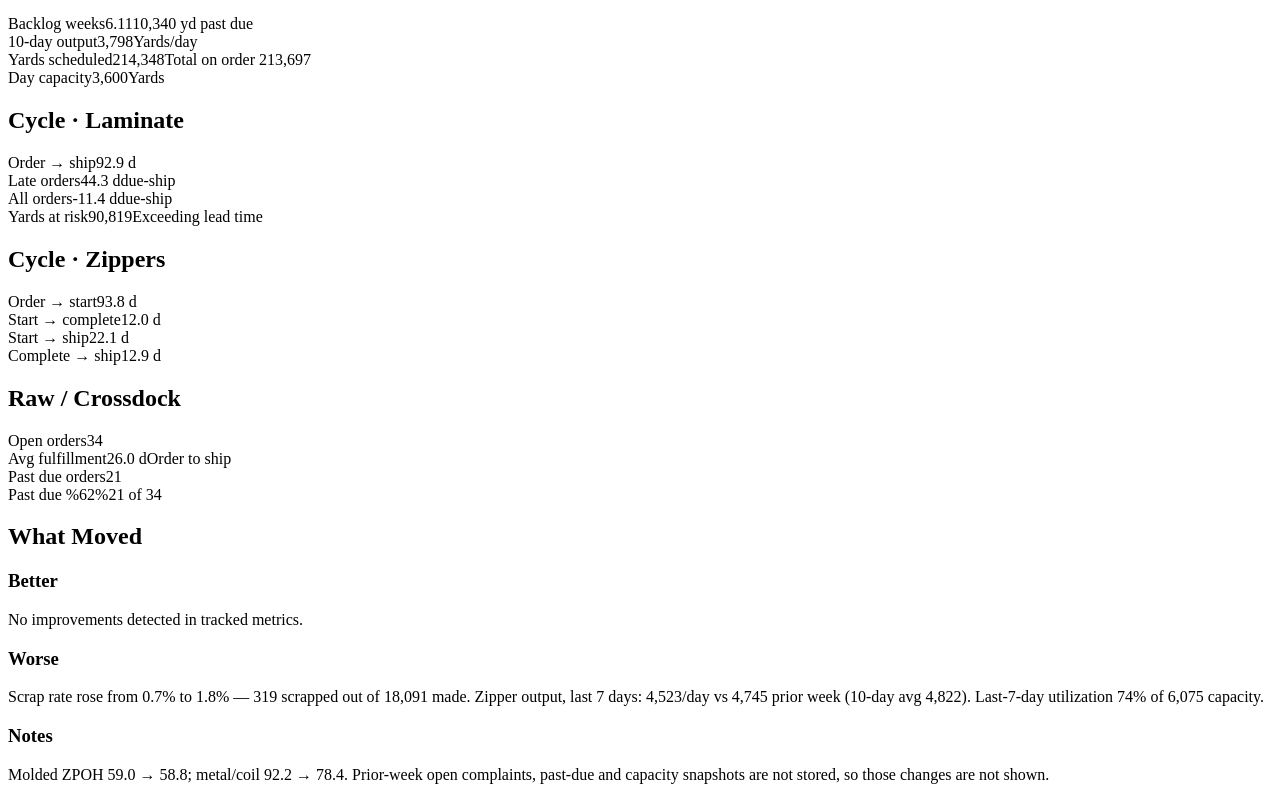
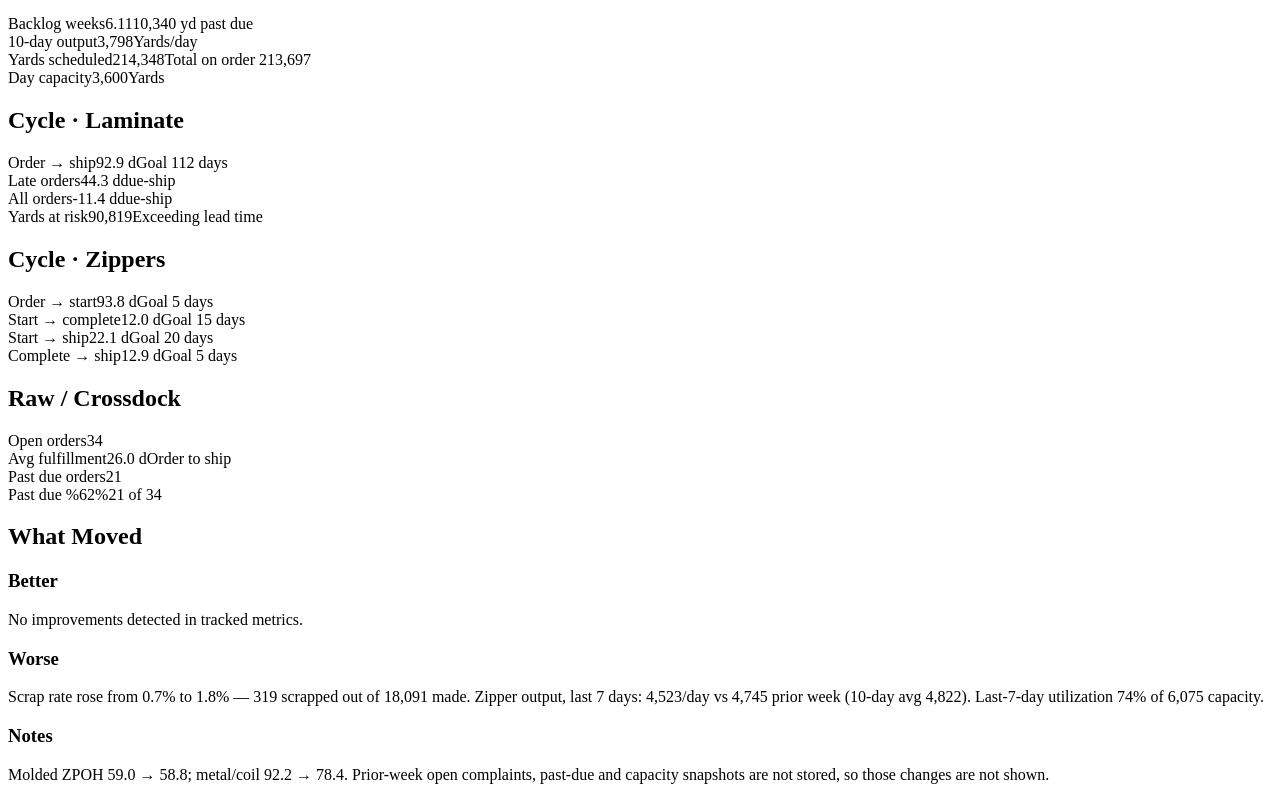
Before and after one commit to jakubt-stack/KPI, a React (Vite) app: page / in a window 1280 px wide. Shown: the part 909-1709 px from the top of the page. Built offline with nearby package versions, Linux system fonts and the light colour scheme; the HTML template or start-up script is replaced by a standard one.

Commit message:
Add goal labels to laminate and zipper cycle-time tiles

```diff
--- a/src/App.jsx
+++ b/src/App.jsx
@@ -132,25 +132,30 @@ const data = {
   "cycleZip": [
     {
       "label": "Order → start",
-      "value": "93.8 d"
+      "value": "93.8 d",
+      "note": "Goal 5 days"
     },
     {
       "label": "Start → complete",
-      "value": "12.0 d"
+      "value": "12.0 d",
+      "note": "Goal 15 days"
     },
     {
       "label": "Start → ship",
-      "value": "22.1 d"
+      "value": "22.1 d",
+      "note": "Goal 20 days"
     },
     {
       "label": "Complete → ship",
-      "value": "12.9 d"
+      "value": "12.9 d",
+      "note": "Goal 5 days"
     }
   ],
   "cycleLam": [
     {
       "label": "Order → ship",
-      "value": "92.9 d"
+      "value": "92.9 d",
+      "note": "Goal 112 days"
     },
     {
       "label": "Late orders",
```
